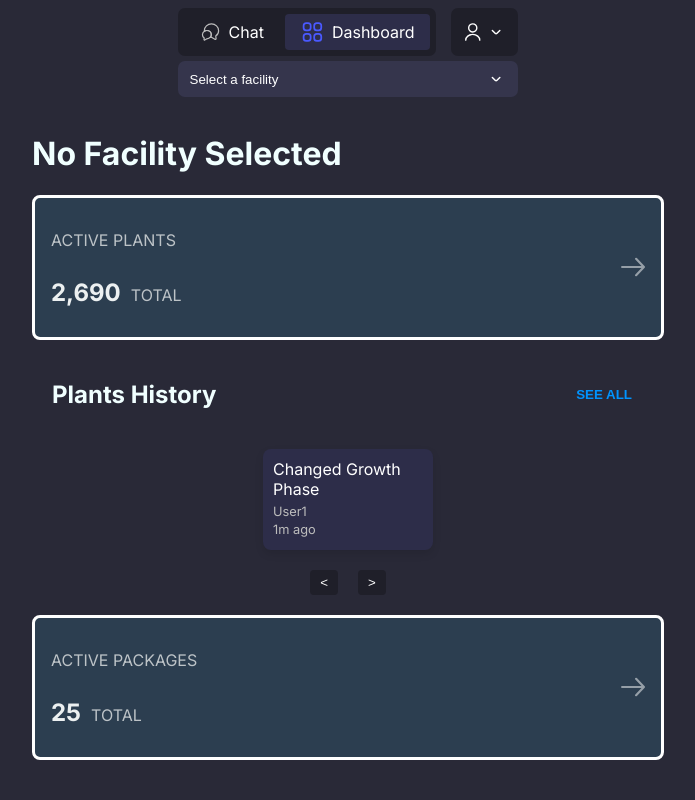
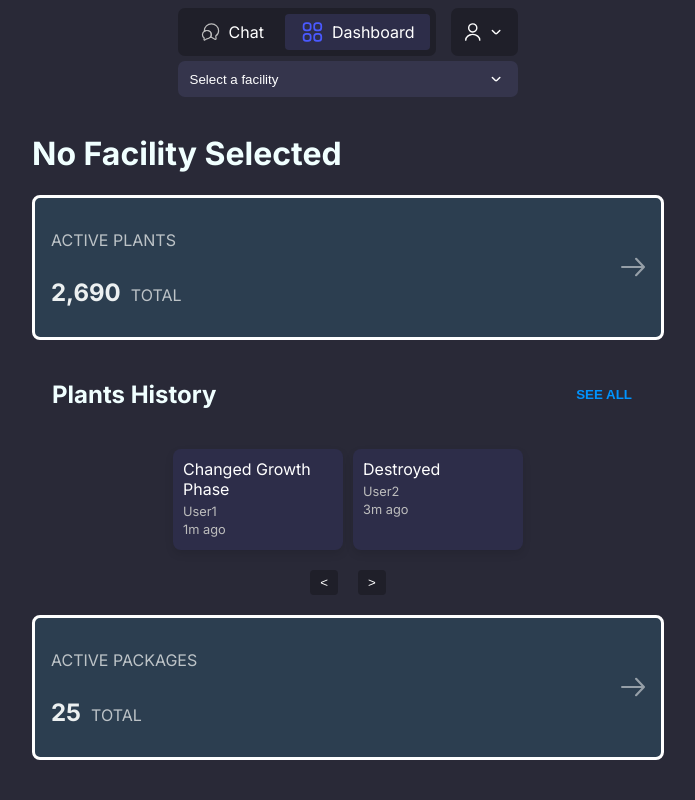
Before and after one commit to nunned/budder-ongoing, a React (Vite) app: page /dashboard in a window 1280 px wide. Shown: the top 800 px of the page, without its empty margins (292-987 px from the left). Built offline with nearby package versions, Linux system fonts and the light colour scheme.

Commit message:
fixed carousel to show 3 items at once, except for edge cases only showing 2.

```diff
--- a/src/components/Carousel/DashCarousel.jsx
+++ b/src/components/Carousel/DashCarousel.jsx
@@ -18,12 +18,14 @@ const DashCarousel = ({ headerTitle, dashItems }) => {
   return (
     <div className="history-carousel">
       <div className="carousel-header">
-        <h2>{headerTitle}</h2> {/* Dynamic title */}
+        <h2>{headerTitle}</h2>
         <button className="see-all-button">SEE ALL</button>
       </div>
       <div className="carousel-cards">
-        {/* Display cards based on currentIndex */}
+        {/* Conditionally render the previous, current, and next cards */}
+        {currentIndex > 0 && dashItems[currentIndex - 1]}
         {dashItems[currentIndex]}
+        {currentIndex < dashItems.length - 1 && dashItems[currentIndex + 1]}
       </div>
       <div className="carousel-navigation">
         <button onClick={goPrev}>&lt;</button>
```
